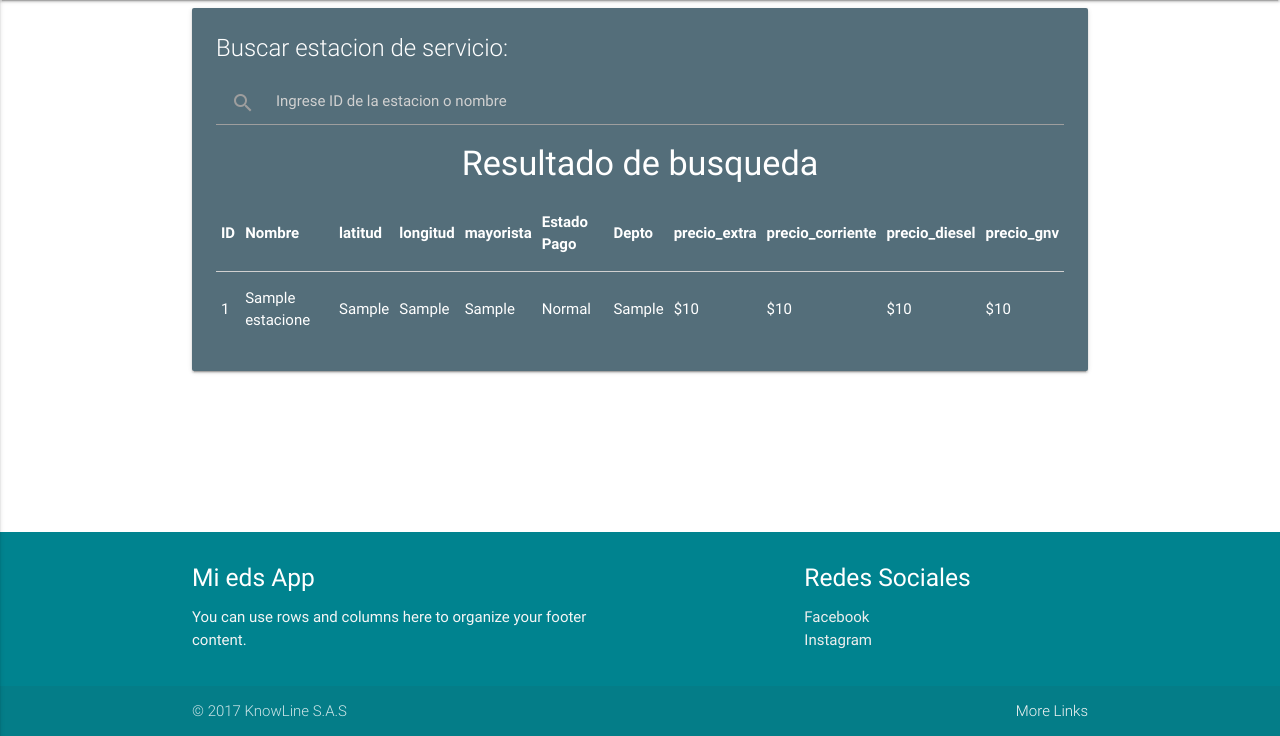
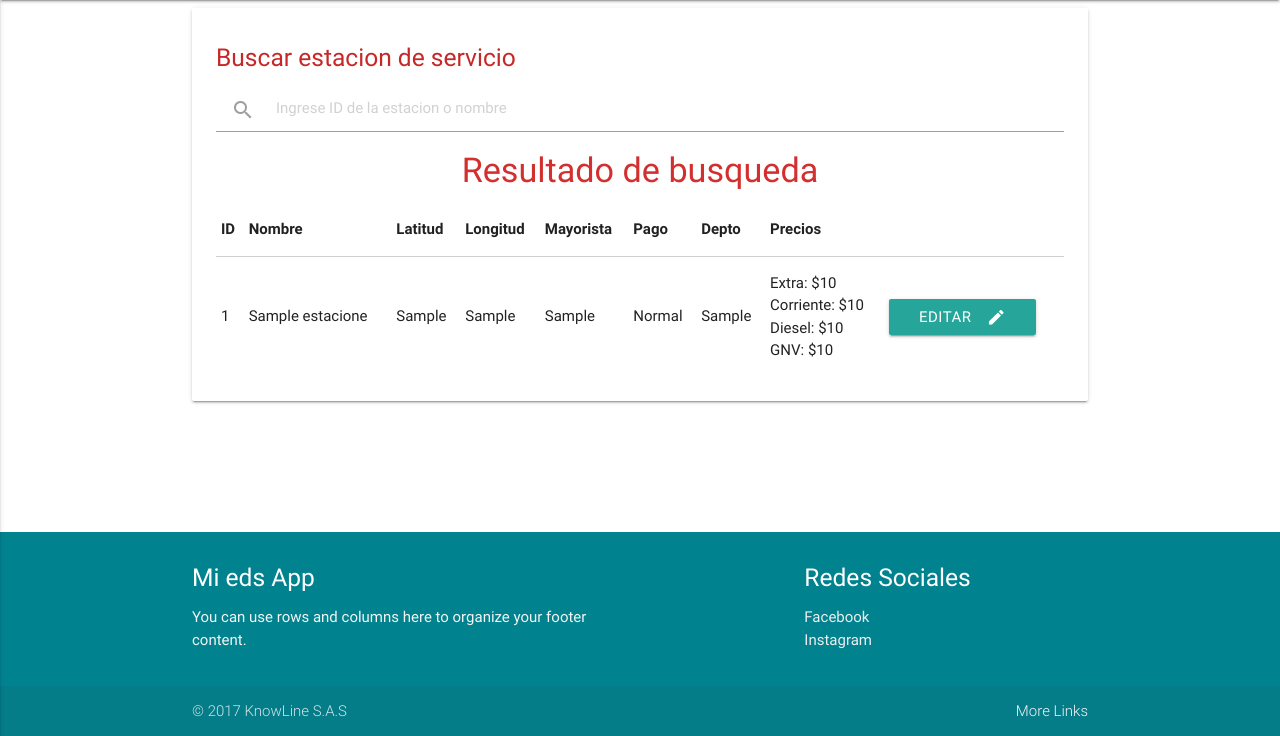
Before and after one commit to ccpinzon/kmiedsweb, a PHP site: page /?search_text=1 in a window 1280 px wide. Shown: the part 64-800 px from the top of the page. Run offline with PHP 8.4, Linux system fonts and the light colour scheme; tables that the repository leaves empty or names only in its code hold one stand-in row (values such as "Sample post").

Commit message:
Se agrego boton vermas a la tabla y se envia el id de la estacion, correcciones menores

```diff
--- a/index.php
+++ b/index.php
@@ -7,7 +7,7 @@ include_once "controllers/config.php"
 <html lang="es">
 
 <head>
-    <title>Iniciar Sesion - Admins - Mi Eds App</title>
+    <title>Admins - Mi Eds App</title>
        <link rel="stylesheet" type="text/css" href="css/mystyle.css">
     <link href="http://fonts.googleapis.com/icon?family=Material+Icons" rel="stylesheet">
     <link rel="stylesheet" type="text/css" href="css/materialize.min.css">
@@ -22,12 +22,12 @@ include_once "controllers/config.php"
             <a href="#!" class="brand-logo center">Mi EDS App</a>
             <a href="#" data-activates="mobile-demo" class="button-collapse"><i class="material-icons">menu</i></a>
             <ul class="right hide-on-med-and-down">
-                <li><a href="sass.html"><i class="material-icons left">home</i>Inicio</a></li>
-                <li><a href="mobile.html"><i class="material-icons right">exit_to_app</i>Cerrar Sesion</a></li>
+                <li><a href="dashboard.php"><i class="material-icons left">home</i>Inicio</a></li>
+                <li><a href="controllers/logout.php"><i class="material-icons right">exit_to_app</i>Cerrar Sesion</a></li>
             </ul>
             <ul class="side-nav" id="mobile-demo">
-                <li><a href="sass.html"><i class="material-icons right">home</i>Inicio</a></li>
-                <li><a href="mobile.html"><i class="material-icons right">exit_to_app</i>Cerrar Sesion</a></li>
+                <li><a href="dashboard.php"><i class="material-icons right">home</i>Inicio</a></li>
+                <li><a href="controllers/logout.php"><i class="material-icons right">exit_to_app</i>Cerrar Sesion</a></li>
             </ul>
         </div>
     </nav>
@@ -36,10 +36,10 @@ include_once "controllers/config.php"
 <!--buscador -->
 <div class="container">
     <div class="row">
-        <div class="col s12">
-            <div class="card blue-grey darken-1">
-                <div class="card-content white-text">
-                    <span class="card-title">Buscar estacion de servicio:  </span>
+        <div class="col l12">
+            <div class="card-panel">
+                <div class="card-content">
+                    <h5><span class="card-title red-text text-darken-3">Buscar estacion de servicio  </span></h5>
                     <form>
                         <div class="input-field">
                             <input name="search_text" id="search_text" type="search" placeholder="Ingrese ID de la estacion o nombre">
@@ -47,7 +47,7 @@ include_once "controllers/config.php"
                         </div>
                     </form>
                     <div id="result">
-                       <h4 align="center"> Resultado de busqueda</h4>
+
                         <?php
 
                             include_once "controllers/config.php";
@@ -55,27 +55,28 @@ include_once "controllers/config.php"
                             $out = '';
 
                             $searchby = $_REQUEST['search_text'];
+                                if($searchby!=null){
                                         $sql = "SELECT * FROM listar_estaciones WHERE nombre_estacion  LIKE '%".$searchby."%' OR id_estacion LIKE '%".$searchby."%'";
                                         //$sql = "SELECT * FROM listar_estaciones WHERE nombre_estacion  LIKE '%EDS CE%'";
                                         $result = $conn->query($sql);
 
                                         if(mysqli_num_rows($result) > 0 ){
 
-
-                                    $out .= '<table class="responsive-table highlight">
+                                            $varprecios = '';
+                                            $out .= '<h4 align="center" class="red-text text-darken-2"> Resultado de busqueda</h4>
+                                                        <table class="responsive-table highlight">
                                                             <thead>
                                                                 <tr>
                                                                     <th>ID</th>
                                                                     <th>Nombre</th>
-                                                        <th>latitud</th>
-                                                        <th>longitud</th>
-                                                        <th>mayorista</th>
-                                                        <th>Estado Pago</th>
+                                                                    <th>Latitud</th>
+                                                                    <th>Longitud</th>
+                                                                    <th>Mayorista</th>
+                                                                    <th>Pago</th>
                                                                     <th>Depto</th>
-                                                        <th>precio_extra</th>
-                                                        <th>precio_corriente</th>
-                                                        <th>precio_diesel</th>
-                                                        <th>precio_gnv</th>
+                                                                    <th>Precios</th>
+                                                                    <th></th>
+
                                                                 </tr>
                                                         </thead>' ;
                                             while($row = mysqli_fetch_array($result)){
@@ -86,6 +87,13 @@ include_once "controllers/config.php"
                                                     $varpago= 'Normal';
                                                 }
 
+
+                                                $varprecios .=
+                                                                'Extra: $'.$row["precio_extra"].
+                                                                '<BR> Corriente: $'.$row["precio_corriente"].
+                                                                '<BR> Diesel: $'.$row["precio_diesel"].
+                                                                '<BR> GNV: $'.$row["precio_gnv"].'<BR>'
+                                                                ;
 
 
                                                 $out .= '
@@ -98,14 +106,18 @@ include_once "controllers/config.php"
                                                             <td>'.$row["marca_mayorista"].'</td>
                                                             <td>'.$varpago.'</td>
                                                             <td>'.$row["depto"].'</td>
-                                                    <td>'."$".$row["precio_extra"].'</td>
-                                                    <td>'."$".$row["precio_corriente"].'</td>
-                                                    <td>'."$".$row["precio_diesel"].'</td>
-                                                    <td>'."$".$row["precio_gnv"].'</td>
+                                                            <td>'.$varprecios.'</td>
+                                                            <td>
+                                                                <button class="btn waves-effect waves-light" type="submit" name="action">
+                                                                    Editar
+                                                                    <i class="material-icons right">mode_edit</i>
+                                                                </button>
+                                                            </td>
                                                         </tr>
                                                     </tbody>
 
                                                 ';
+                                                $varprecios = '';
 
                                             }
                                             $out .= '</table>';
@@ -114,6 +126,7 @@ include_once "controllers/config.php"
                                         }
                                         else{
                                             echo 'No hay Datos';
+                                        }
                                 }
                         ?>
                     </div>
@@ -167,24 +180,7 @@ include_once "controllers/config.php"
         })
     </script>
 
-    <!--fin nav lateral responsivo-->
 
-    <!--script buscador ajax-->
-    <!--<script>
-
-        $(document).ready(function(){
-            $('#search_text').keyup(function(){
-                var txt = $(this).val();
-                if(txt != '' ){
-
-                }else{
-                    alert(txt);
-                }
-            });
-        });
-
-    </script>-->
-    <!--script buscador ajax-->
 </body>
 
 </html>
```
Also changed, not shown: dashboard.php (+27 -14 lines), verestacion.php (added, +8 -0 lines). Lines whose indentation alone changed are shown as unchanged.
